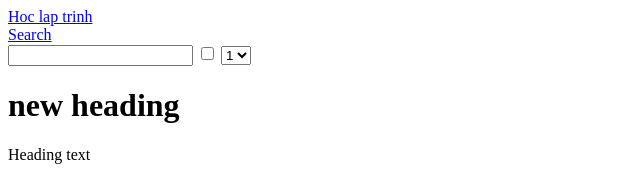
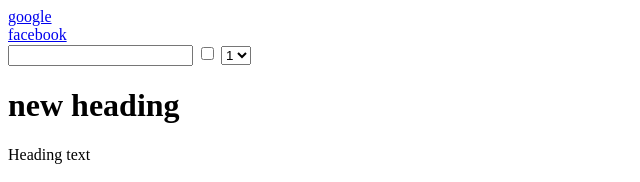
Before and after one commit to BinhNguyen3790/JSBasic, a plain HTML site: page index.html in a window 1280 px wide. Shown: the top 182 px of the page, 0-640 px from the left. Drawn offline with Linux system fonts and the light colour scheme.

Commit message:
update test

```diff
--- a/index.html
+++ b/index.html
@@ -15,9 +15,9 @@
 
 <body>
 
-  <a name="learn" href="https://google.com" target="_blank">Hoc lap trinh</a>
+  <a name="learn" href="https://google.com" target="_blank">google</a>
   <br />
-  <a name="search" href="https://facebook.com" target="_blank">Search</a>
+  <a name="search" href="https://facebook.com" target="_blank">facebook</a>
   <br />
   <!-- 75 -->
   <input type="text" />
```
